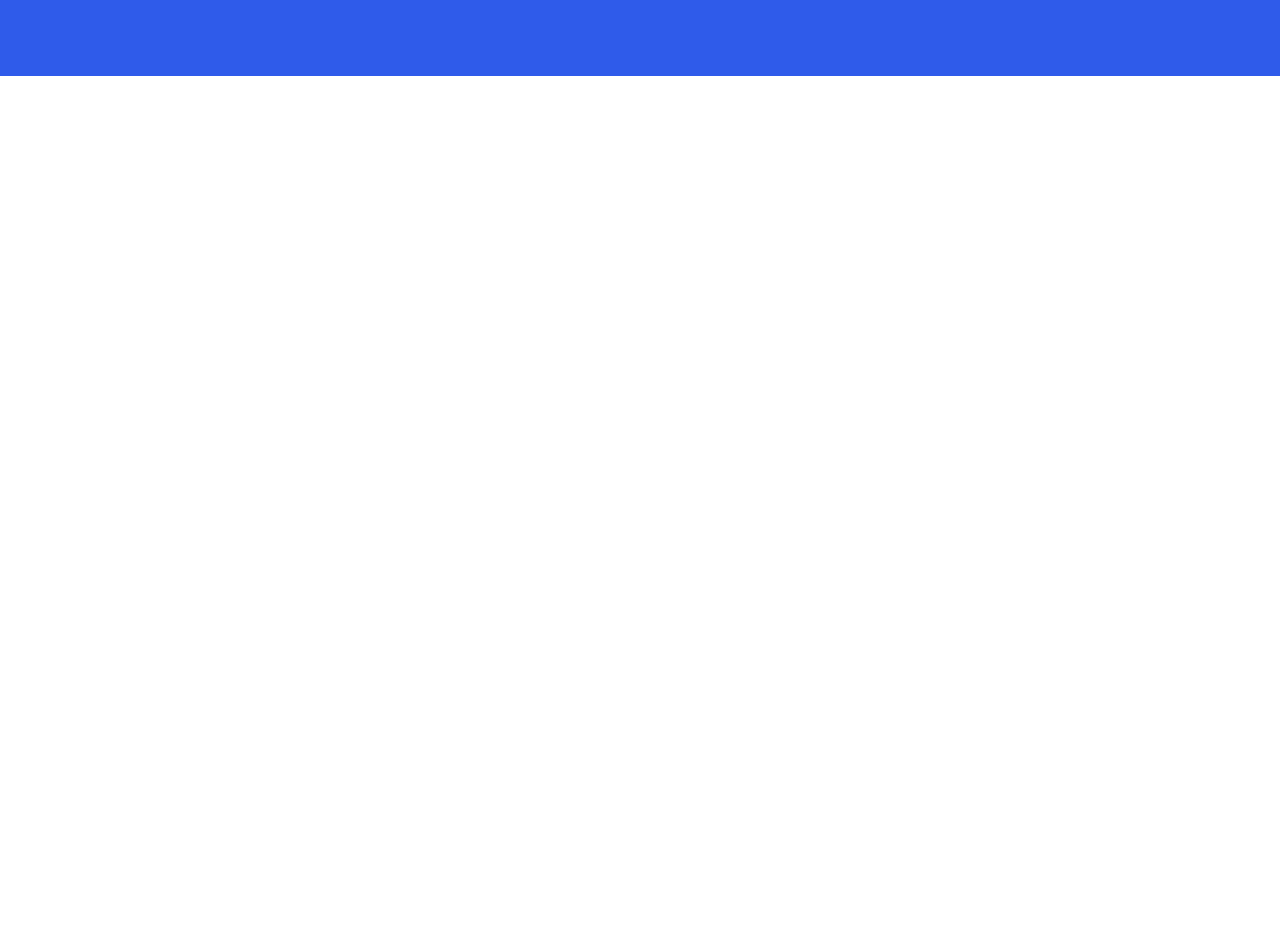
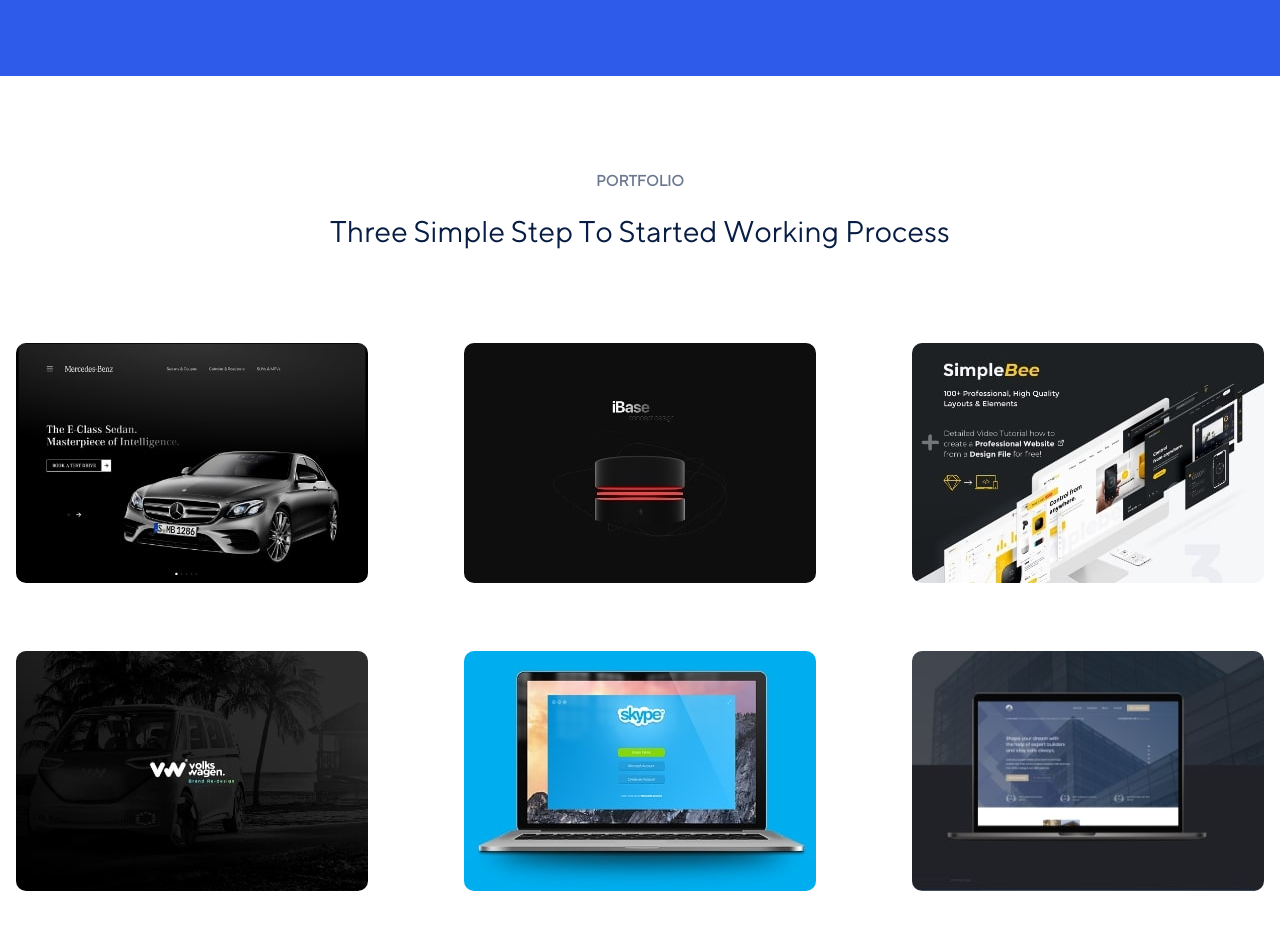
Before and after one commit to ftm-mkti/sample-flex-project, a plain HTML site: page index.html in a window 1280 px wide. Shown: the part 2067-2997 px from the top of the page. Before the commit the page ends 2143 px from the top, so only its background shows below. Drawn offline with Linux system fonts and the light colour scheme.

Commit message:
coding portfolio

```diff
--- a/index.html
+++ b/index.html
@@ -173,8 +173,35 @@
                     <img src="images/logo-5.svg" class="brand__img" alt="logo">
                 </div>
             </div>
+        </div>
+    </section>
+    <section class="portfolio">
+        <div class="container">
+            <div class="portfolio-top">
+                <h5 class="portfolio-top__text">PORTFOLIO</h5>
+                <p class="portfolio-top__caption">Three Simple Step To Started Working Process</p>
+            </div>
 
-
+            <div class="portfolio-wrapper">
+                <div class="portfolio__items">
+                    <img src="images/portfolio-1.jpg" class="portfolio__item" alt="portfolio"/>
+                </div>
+                <div class="portfolio__items">
+                    <img src="images/portfolio-2.jpg" class="portfolio__item" alt="portfolio"/>
+                </div>
+                <div class="portfolio__items">
+                    <img src="images/portfolio-3.jpg" class="portfolio__item" alt="portfolio"/>
+                </div>
+                <div class="portfolio__items">
+                    <img src="images/portfolio-4.jpg" class="portfolio__item" alt="portfolio"/>
+                </div>
+                <div class="portfolio__items">
+                    <img src="images/portfolio-5.jpg" class="portfolio__item" alt="portfolio"/>
+                </div>
+                <div class="portfolio__items">
+                    <img src="images/portfolio-6.jpg" class="portfolio__item" alt="portfolio"/>
+                </div>
+            </div>
         </div>
     </section>
 </main>
--- a/styles/app.css
+++ b/styles/app.css
@@ -113,20 +113,20 @@
 
 }
 
-.work-top {
+.work-top, .portfolio-top {
     display: flex;
     flex-direction: column;
     align-items: center;
     justify-content: center;
 }
 
-.work-top__text {
+.work-top__text, .portfolio-top__text {
     margin-top: 6rem;
     color: #6C7890;
     font-size: 15px;
 }
 
-.work-top__caption {
+.work-top__caption, .portfolio-top__caption {
     margin-top: 0;
     color: #081D43;
     font-size: 30px;
@@ -213,7 +213,7 @@
     flex-direction: column;
     justify-content: space-between;
     flex-basis: 256px;
-    height: 225px;
+    min-height: 225px;
     background-color: #FFFFFF;
     border-radius: 3px;
     margin: 15px;
@@ -252,3 +252,25 @@
 }
 
 /*==========================| end person comment*/
+.portfolio {
+    margin-bottom: 4rem;
+}
+
+.portfolio-wrapper {
+    display: flex;
+    justify-content: space-between;
+    align-items: center;
+    flex-wrap: wrap;
+}
+
+.portfolio__items {
+    max-width: 352px;
+    margin-top: 4rem;
+}
+
+.portfolio__item {
+    width: 100%;
+    border-radius: 10px;
+}
+
+/*============================|end portfolio*/
```
